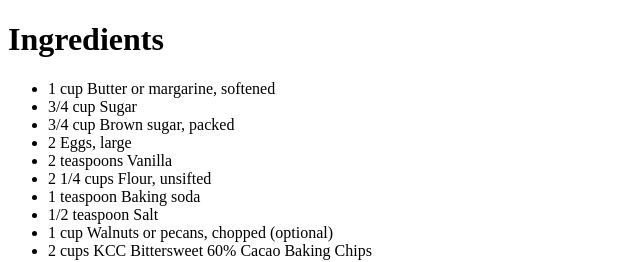
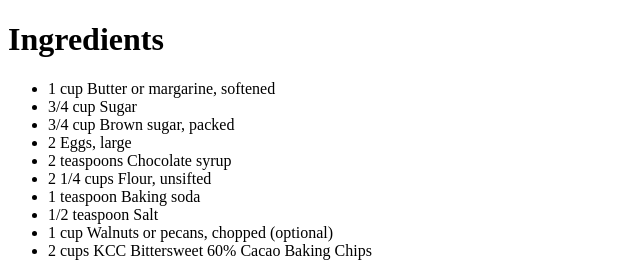
Before and after one commit to mahimatiju/KevinCookieCompany.com, a plain HTML site: page secret recipe.htm in a window 1280 px wide. Shown: the top 262 px of the page, 0-640 px from the left. Drawn offline with Linux system fonts and the light colour scheme.

Commit message:
Update secret recipe.htm
changed vanilla to chocolate syrup

```diff
--- a/secret recipe.htm
+++ b/secret recipe.htm
@@ -8,7 +8,7 @@
 <li>3/4 cup Sugar</li>
 <li>3/4 cup Brown sugar, packed</li>
 <li>2 Eggs, large</li>
-<li>2 teaspoons Vanilla</li>
+<li>2 teaspoons Chocolate syrup</li>
 <li>2 1/4 cups Flour, unsifted</li>
 <li>1 teaspoon Baking soda</li>
 <li>1/2 teaspoon Salt</li>
```
